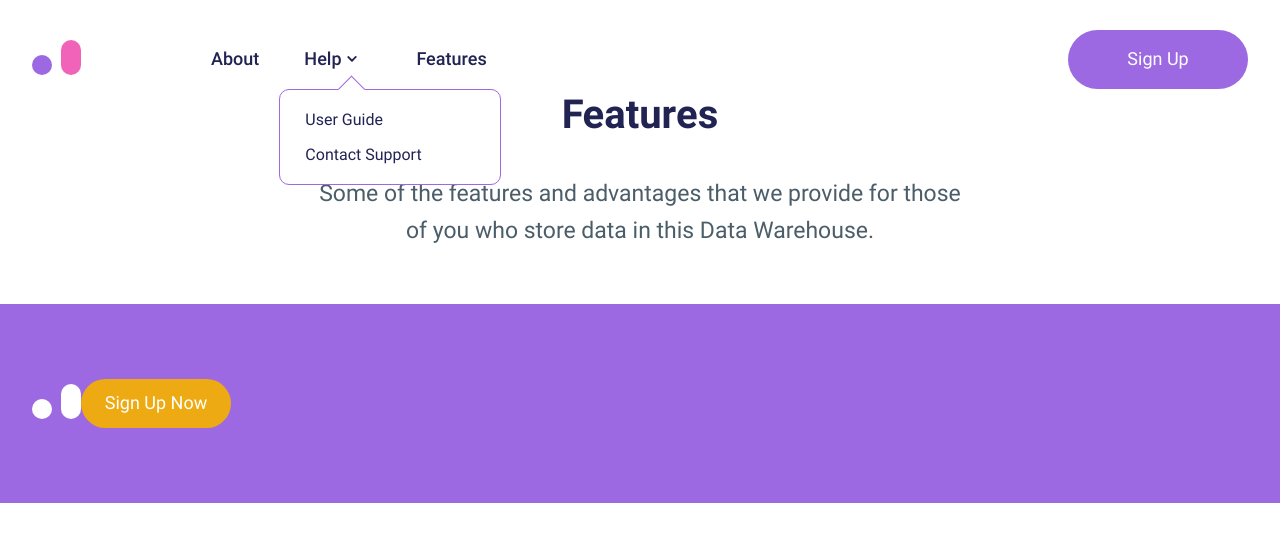
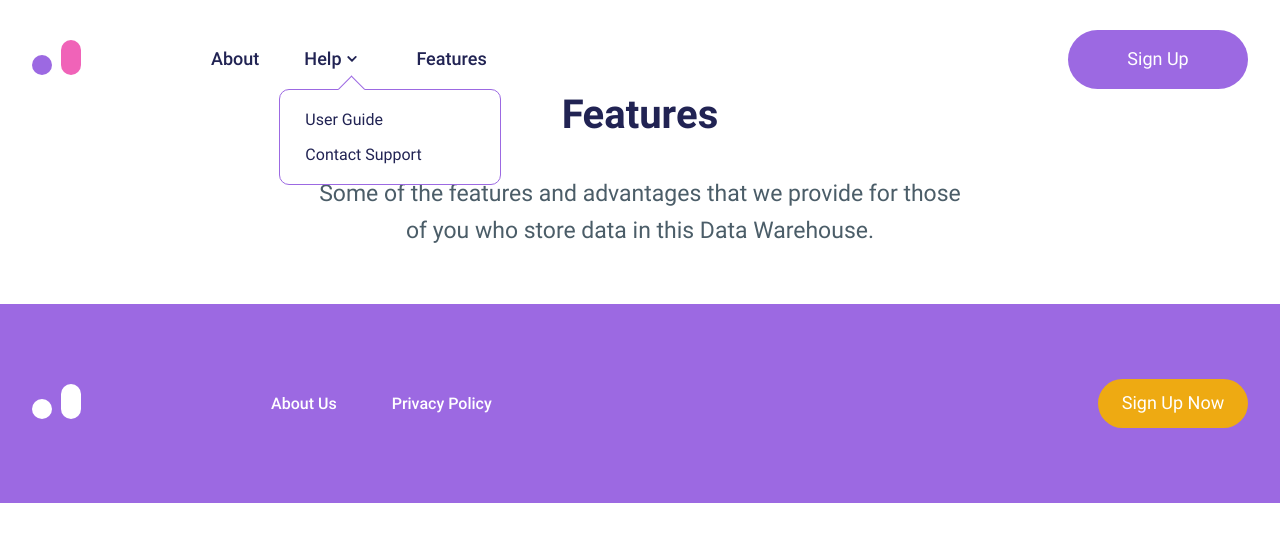
Before and after one commit to lenaryan/colored-blocks, a Vue app: page / in a window 1280 px wide. Shown: the top 542 px of the page. Built offline with nearby package versions, Linux system fonts and the light colour scheme.

Commit message:
bottom menu styles

```diff
--- a/src/components/BottomMenu.vue
+++ b/src/components/BottomMenu.vue
@@ -1,5 +1,10 @@
 <template>
-    <ul>
-
+    <ul class="menu-bottom footer__menu-bottom">
+        <li class="menu-bottom__item">
+            <a href="#" class="menu-bottom__link">About Us</a>
+        </li>
+        <li class="menu-bottom__item">
+            <a href="#" class="menu-bottom__link">Privacy Policy</a>
+        </li>
     </ul>
 </template>
--- a/src/components/Footer.vue
+++ b/src/components/Footer.vue
@@ -1,7 +1,7 @@
 <template>
     <footer class="footer">
         <div class="wrapper footer__wrapper">
-            <a href="/">
+            <a href="/" class="footer__logo">
                 <picture>
                     <source srcset="@/images/logo-bottom.svg">
                     <img src="@/images/logo-bottom.png" alt="Logo">
--- a/src/styles.scss
+++ b/src/styles.scss
@@ -201,4 +201,34 @@ h1 {
         display: flex;
         align-items: center;
     }
+
+    &__logo {
+        margin-right: 190px;
+    }
+
+    &__menu-bottom {
+        flex:  1;
+    }
 }
+
+.menu-bottom {
+    display: flex;
+    align-items: center;
+
+    &__item {
+        margin-right: 55px;
+    }
+
+    &__link {
+        color: white;
+        font-weight: 500;
+        font-size: 16px;
+        line-height: 2.5;
+        text-decoration: none;
+        transition: opacity 0.2s ease-in-out;
+
+        &:hover {
+            opacity: 0.7;
+        }
+    }
+}
```
